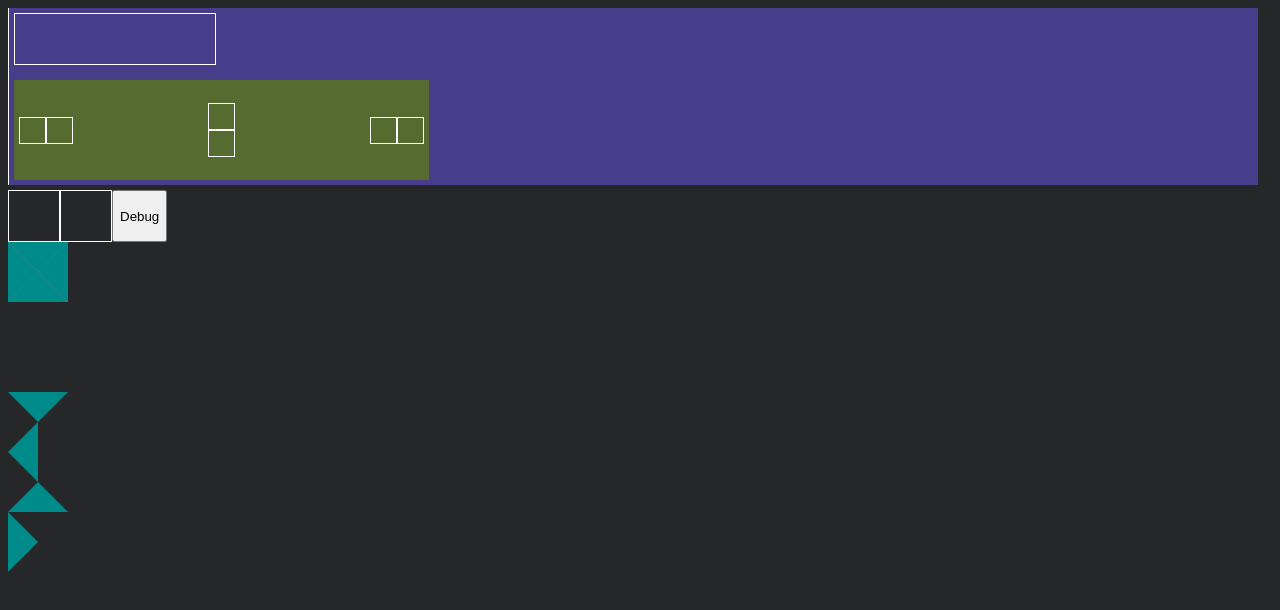
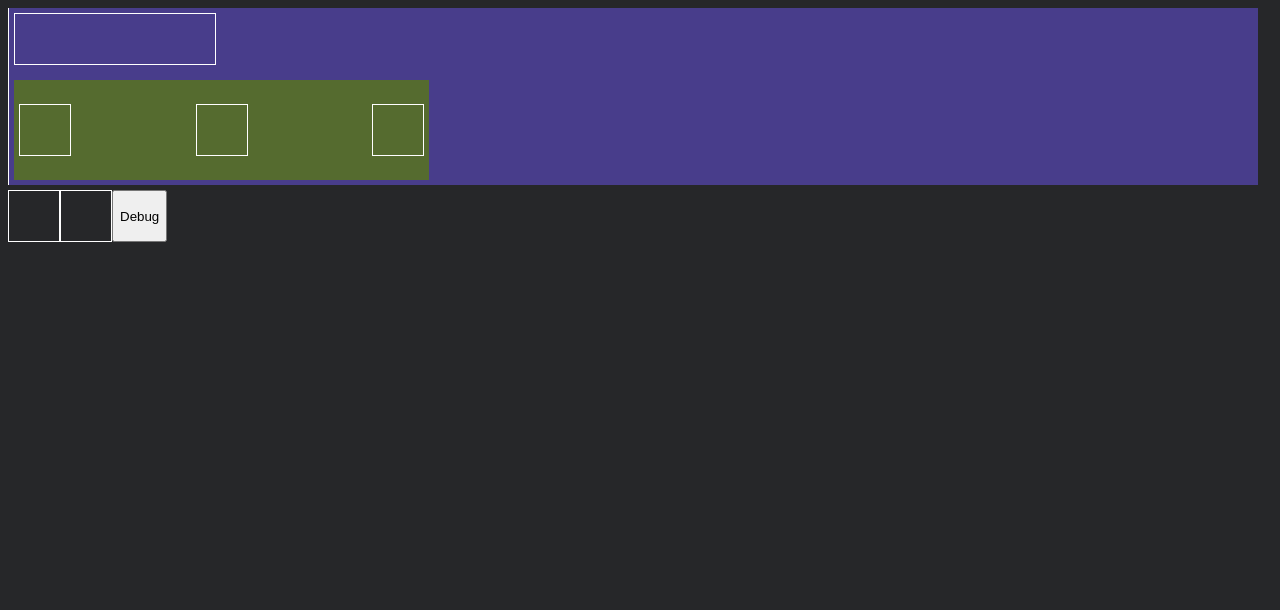
Before and after one commit to Soul2606/Splitting-and-balancing, a plain HTML site: page index.html in a window 1280 px wide. Both pictures are taken after a click on the element 34 px from the left and 101 px from the top of the page. Drawn offline with Linux system fonts and the light colour scheme.

Commit message:
added drag buttons, introduced a new bug wich needs to be patched

```diff
--- a/index.html
+++ b/index.html
@@ -16,20 +16,5 @@
         <div id="add-loop-back-button"></div>
         <button id="debug">Debug</button>
     </div>
-    <div class="directional-buttons-container">
-        <div class="directional-button triangle-down" style="grid-area: 1/1/2/2;"></div>
-        <div class="directional-button triangle-down" style="grid-area: 1/1/2/2; transform: rotate(90deg);"></div>
-        <div class="directional-button triangle-down" style="grid-area: 1/1/2/2; transform: rotate(180deg);"></div>
-        <div class="directional-button triangle-down" style="grid-area: 1/1/2/2; transform: rotate(270deg);"></div>
-    </div>
-    <br>
-    <br>
-    <br>
-    <br>
-    <br>
-    <div class="triangle-down"></div>
-    <div class="triangle-left"></div>
-    <div class="triangle-up"></div>
-    <div class="triangle-right"></div>
 </body>
 </html>
--- a/script.js
+++ b/script.js
@@ -361,6 +361,8 @@ const add_input_lane_button = document.getElementById('add-input-lane-button')
 const add_row_button = document.getElementById('add-row-button')
 const add_loop_back_button = document.getElementById('add-loop-back-button')
 
+let can_drag = true
+
 
 
 
@@ -415,7 +417,7 @@ function gird_row_shift(shift, element) {
 
 
 
-function create_adjustable_grid_spanner(min_span = 1, class_name = '', function_called_when_any_button_is_clicked) {
+function create_adjustable_grid_spanner(min_span = 1, class_name = '', functions_called_when_grid_shift) {
 	const root = document.createElement('div')
 	root.className = class_name
 	root.classList.add('adjustable-spanner')
@@ -430,74 +432,103 @@ function create_adjustable_grid_spanner(min_span = 1, class_name = '', function_
 	}
 
 
-	const attach_functions_to_event_listeners = (functions, element)=>{
+	const call_functions_with_parameter = (functions, parameter)=>{
 		if (!Array.isArray(functions)) {
 			return
 		}
 		if (functions.length === 0) {
 			return
 		}
-		functions.forEach(listener => {
-			element.addEventListener('click', ()=>{
-				listener(element)
-			})
+		functions.forEach(function_element => {
+			function_element(parameter)
 		})
 	}
 
 
-
-	const buttons_container_right = document.createElement('div')
-	buttons_container_right.className = 'adjustable-spanner-buttons-container'
-
-	const button_right_left = document.createElement('div')
-	button_right_left.className = 'adjustable-spanner-button'
-	button_right_left.addEventListener('click', ()=>{grid_column_shift(0, -1, root, min_span)})
-	attach_functions_to_event_listeners(function_called_when_any_button_is_clicked, button_right_left)
-	buttons_container_right.appendChild(button_right_left)
-
-	const button_right_right = document.createElement('div')
-	button_right_right.className = 'adjustable-spanner-button'
-	button_right_right.addEventListener('click', ()=>{grid_column_shift(0, 1, root, min_span)})
-	attach_functions_to_event_listeners(function_called_when_any_button_is_clicked, button_right_right)
-	buttons_container_right.appendChild(button_right_right)
+	const drag_button_right = create_drag_button(100, mouse_position=>{
+		if (mouse_position.x > 0) {
+			grid_column_shift(0,1,root,min_span)
+		}else{
+			grid_column_shift(0,-1,root,min_span)
+		}
+		call_functions_with_parameter(functions_called_when_grid_shift, drag_button_right)
+	})
 
 
-	const buttons_container_left = document.createElement('div')
-	buttons_container_left.className = 'adjustable-spanner-buttons-container'
-
-	const button_left_left = document.createElement('div')
-	button_left_left.className = 'adjustable-spanner-button'
-	button_left_left.addEventListener('click', ()=>{grid_column_shift(-1, 0, root, min_span)})
-	attach_functions_to_event_listeners(function_called_when_any_button_is_clicked, button_left_left)
-	buttons_container_left.appendChild(button_left_left)
-
-	const button_left_right = document.createElement('div')
-	button_left_right.className = 'adjustable-spanner-button'
-	button_left_right.addEventListener('click', ()=>{grid_column_shift(1, 0, root, min_span)})
-	attach_functions_to_event_listeners(function_called_when_any_button_is_clicked, button_left_right)
-	buttons_container_left.appendChild(button_left_right)
+	const drag_button_left = create_drag_button(100, mouse_position=>{
+		if (mouse_position.x > 0) {
+			grid_column_shift(1,0,root,min_span)
+		}else{
+			grid_column_shift(-1,0,root,min_span)
+		}
+		call_functions_with_parameter(functions_called_when_grid_shift, drag_button_left)
+	})
 
 
-	const buttons_container_center = document.createElement('div')
-	buttons_container_center.className = 'adjustable-spanner-buttons-container-center'
-
-	const button_center_up = document.createElement('div')
-	button_center_up.className = 'adjustable-spanner-button'
-	button_center_up.addEventListener('click', ()=>{gird_row_shift(-1, root)})
-	attach_functions_to_event_listeners(function_called_when_any_button_is_clicked, button_center_up)
-	buttons_container_center.appendChild(button_center_up)
-
-	const button_center_down = document.createElement('div')
-	button_center_down.className = 'adjustable-spanner-button'
-	button_center_down.addEventListener('click', ()=>{gird_row_shift(1, root)})
-	attach_functions_to_event_listeners(function_called_when_any_button_is_clicked, button_center_down)
-	buttons_container_center.appendChild(button_center_down)
+	const drag_button_center = create_drag_button(100, mouse_position=>{
+		if (mouse_position.y > 0) {
+			gird_row_shift(1,root,min_span)
+		}else{
+			gird_row_shift(-1,root,min_span)
+		}
+		call_functions_with_parameter(functions_called_when_grid_shift, drag_button_center)
+	})
 
 
-	root.appendChild(buttons_container_left)
-	root.appendChild(buttons_container_center)
-	root.appendChild(buttons_container_right)
+	root.appendChild(drag_button_left)
+	root.appendChild(drag_button_center)
+	root.appendChild(drag_button_right)
 
+	return root
+}
+
+
+
+
+function create_drag_button(distance_threshold, function_attached, class_name = '') {
+
+	if (typeof distance_threshold !== 'number' || typeof function_attached !== 'function' || typeof class_name !== 'string') {
+		throw new Error("Invalid parameters: ", distance_threshold, function_attached);
+	}
+
+	const root = document.createElement('div')
+	root.className = class_name
+	root.classList.add('drag-button')
+
+	//Mouse down event
+	root.addEventListener('mousedown', e=>{
+		if (!can_drag) {
+			return
+		}
+		e.preventDefault()
+		let was_inside_threshold = false
+
+		// Mouse move event
+		const mouse_move_event = e=>{
+			const rect = root.getBoundingClientRect()
+			const element_center_position = {x:rect.left + rect.width / 2, y:rect.top + rect.height / 2}
+			const mouse_position = {x:e.clientX,y:e.clientY}
+			const distance = Math.sqrt((mouse_position.x - element_center_position.x)**2 + (mouse_position.y - element_center_position.y)**2)
+
+			if (distance > distance_threshold) {
+				if (was_inside_threshold) {
+					const relative_mouse_position_normalized = {x:(mouse_position.x - element_center_position.x) / distance_threshold, y:(mouse_position.y - element_center_position.y) / distance_threshold}
+					function_attached(relative_mouse_position_normalized)
+				}
+				was_inside_threshold = false
+			}else{
+				was_inside_threshold = true
+			}
+		}
+		window.addEventListener('mousemove', mouse_move_event)
+
+		//Mouse up event
+		const remove_event_listeners = ()=>{
+			window.removeEventListener('mousemove', mouse_move_event)
+			window.removeEventListener('mouseup', remove_event_listeners)
+		}
+		window.addEventListener('mouseup', remove_event_listeners)
+	})
 	return root
 }
 
--- a/style.css
+++ b/style.css
@@ -43,48 +43,6 @@ body{
 
 #add-loop-back-button:hover{
     background-color: darkorchid;
-}
-
-.directional-buttons-container{
-    height: 60px;
-    width: 60px;
-    background-color: gray;
-    display: grid;
-    grid-template-columns: 30px 30px;
-    grid-template-rows: 30px 30px;
-}
-
-.triangle-up {
-    width: 0;
-    height: 0;
-    border-left: 30px solid transparent;
-    border-right: 30px solid transparent;
-    border-bottom: 30px solid darkcyan;
-}
-
-.triangle-right {
-    width: 0;
-    height: 0;
-    border-top: 30px solid transparent;
-    border-bottom: 30px solid transparent;
-    border-left: 30px solid darkcyan;
-}
-
-.triangle-down {
-    width: 0;
-    height: 0;
-    border-left: 30px solid transparent;
-    border-right: 30px solid transparent;
-    border-top: 30px solid darkcyan;
-    transform-origin: 30px 30px;
-}
-
-.triangle-left {
-    width: 0;
-    height: 0;
-    border-top: 30px solid transparent;
-    border-bottom: 30px solid transparent;
-    border-right: 30px solid darkcyan;
 }
 
 .input-flow-display{
@@ -143,3 +101,9 @@ body{
     align-items: center;
     justify-content: center;
 }
+
+.drag-button{
+    width: 50px;
+    height: 50px;
+    border: solid white 1px;
+}
```
